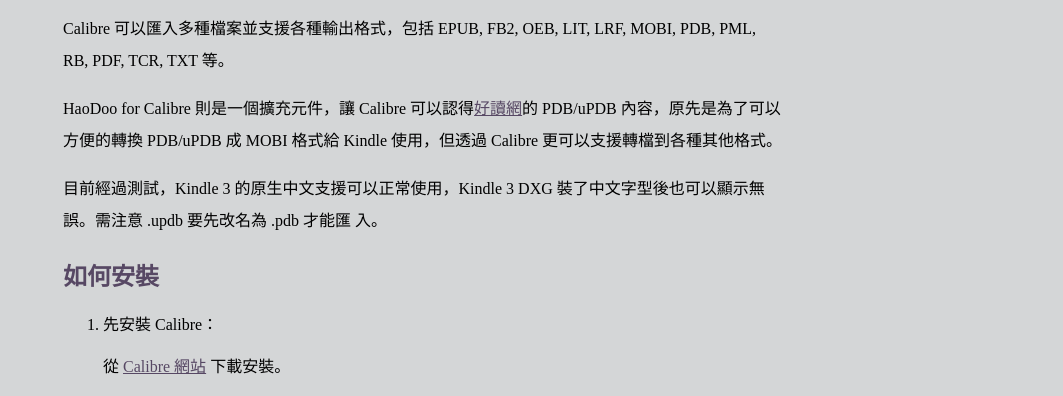
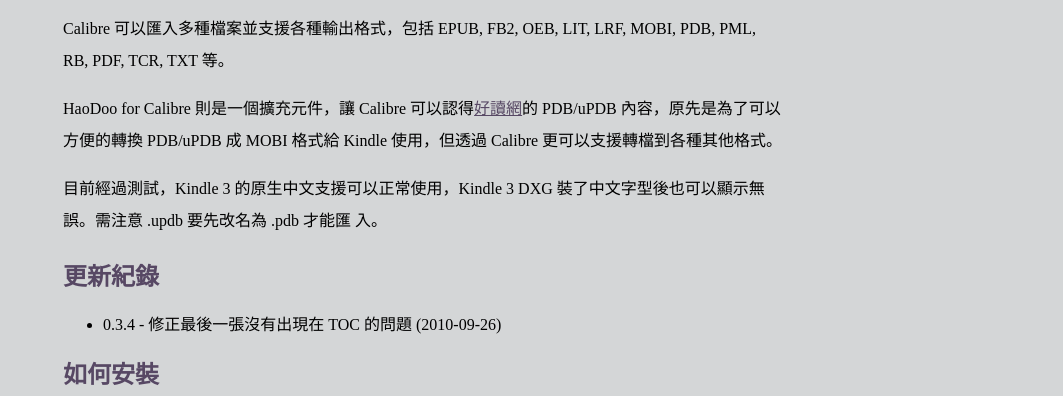
Before and after one commit to kanru/calibre-haodoo, a plain HTML site: page index.html in a window 1280 px wide. Shown: the part 359-755 px from the top of the page, without its empty margins (217-1280 px from the left). Drawn offline with Linux system fonts and the light colour scheme.

Commit message:
Add changelog

```diff
--- a/index.html
+++ b/index.html
@@ -74,6 +74,14 @@
     <p>目前經過測試，Kindle 3 的原生中文支援可以正常使用，Kindle 3 DXG
     裝了中文字型後也可以顯示無誤。需注意 .updb 要先改名為 .pdb 才能匯
     入。</p>
+<h2 id="changelog">更新紀錄</h2>
+<p>
+  <ul>
+    <li>
+      0.3.4 - 修正最後一張沒有出現在 TOC 的問題 (2010-09-26)
+    </li>
+  </ul>
+</p>
 <h2 id="install">如何安裝</h2>
 
 <p>
```
